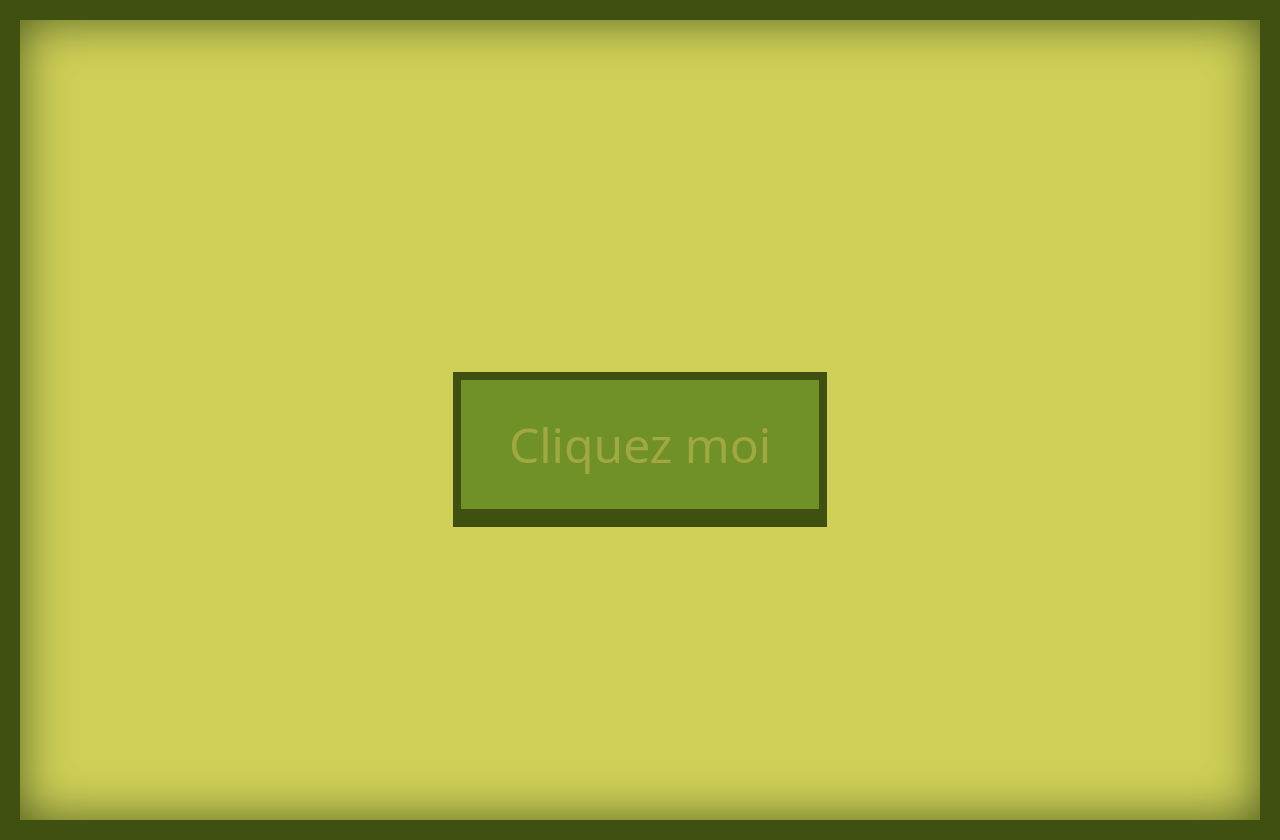
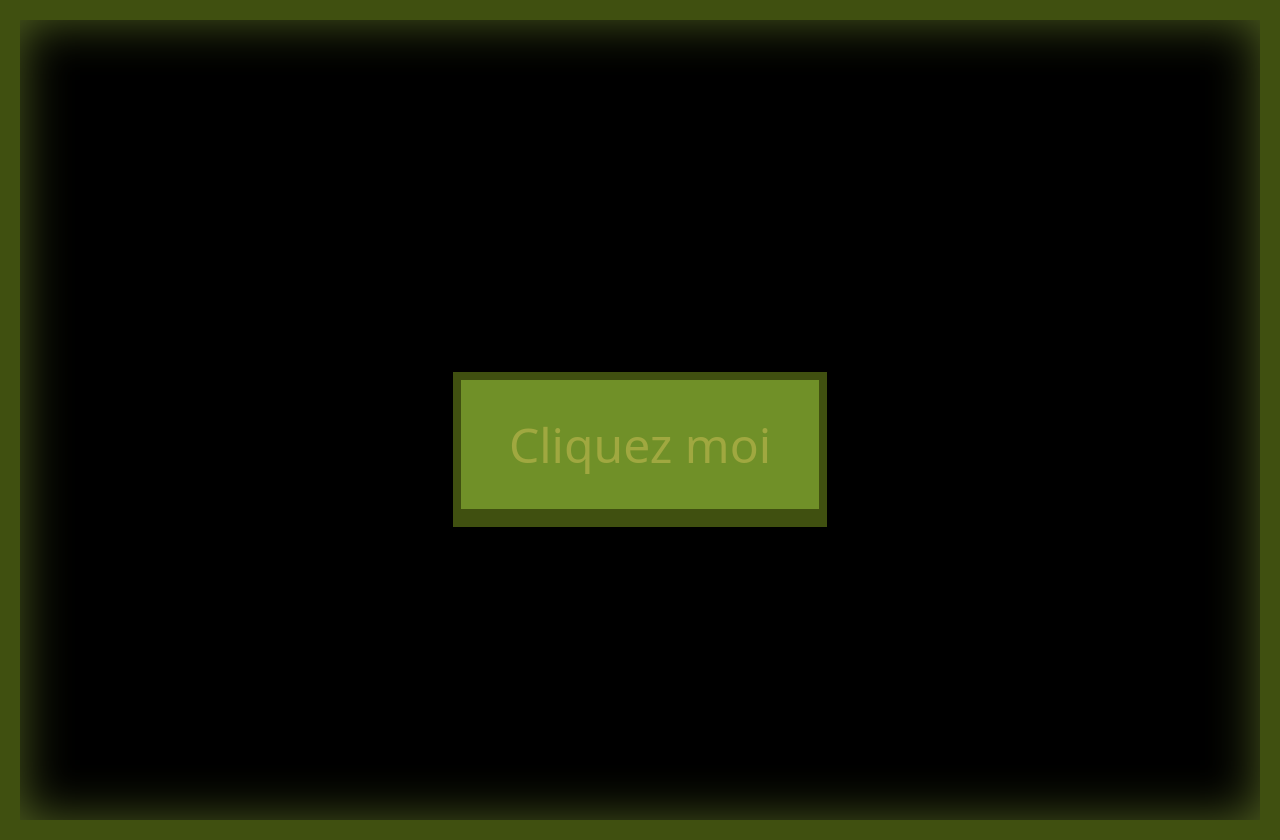
Before and after one commit to nexxooo/Nuit-de-l-info-, a plain HTML site: page index.html in a window 1280 px wide. Drawn offline with Linux system fonts and the light colour scheme.

Commit message:
ajout fiche style

```diff
--- a/css/style.css
+++ b/css/style.css
@@ -12,7 +12,7 @@ body {
   justify-content: center;
   align-items: center;
 
-  background-color: #d0d058;
+  background-color: black;
   border: 20px solid #405010;
 
   box-shadow: inset 0 0 50px #506020;
```
Also changed, not shown: accueil.html (line endings or trailing spaces), 1 other file.
